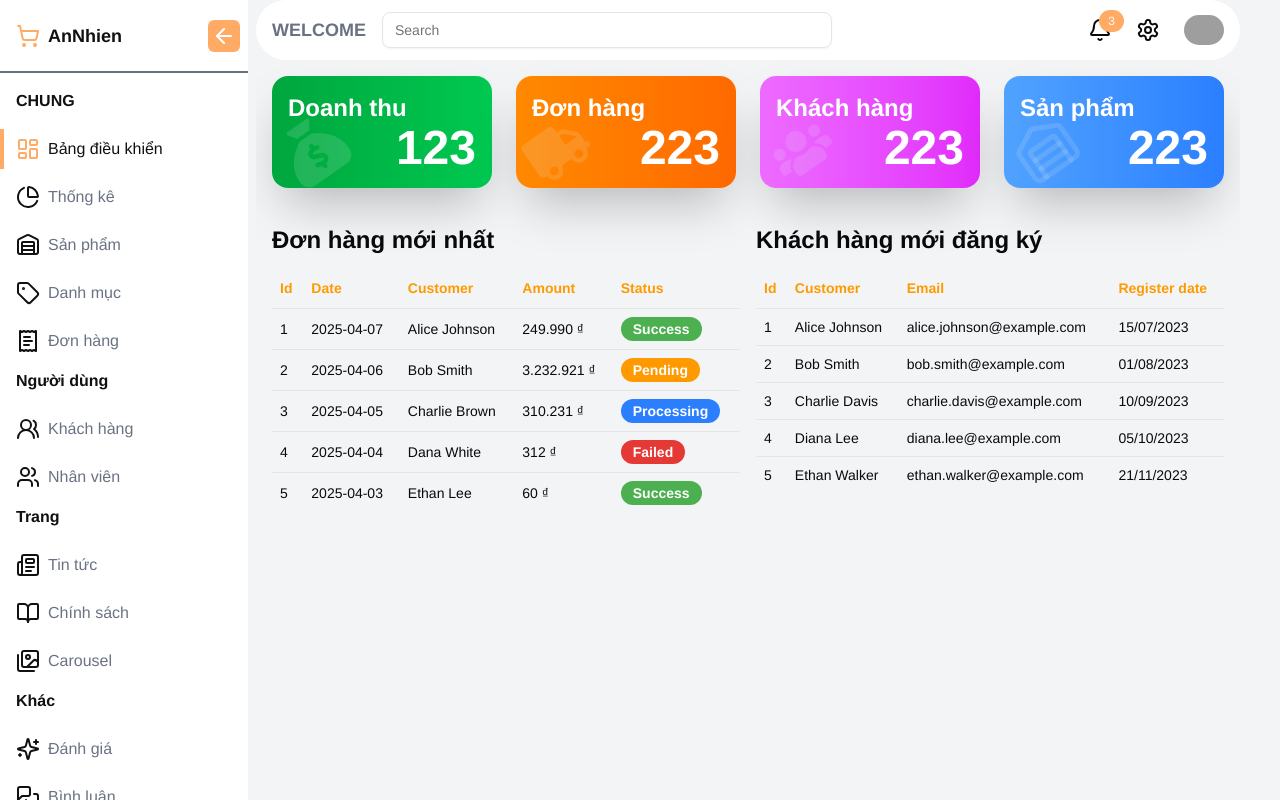
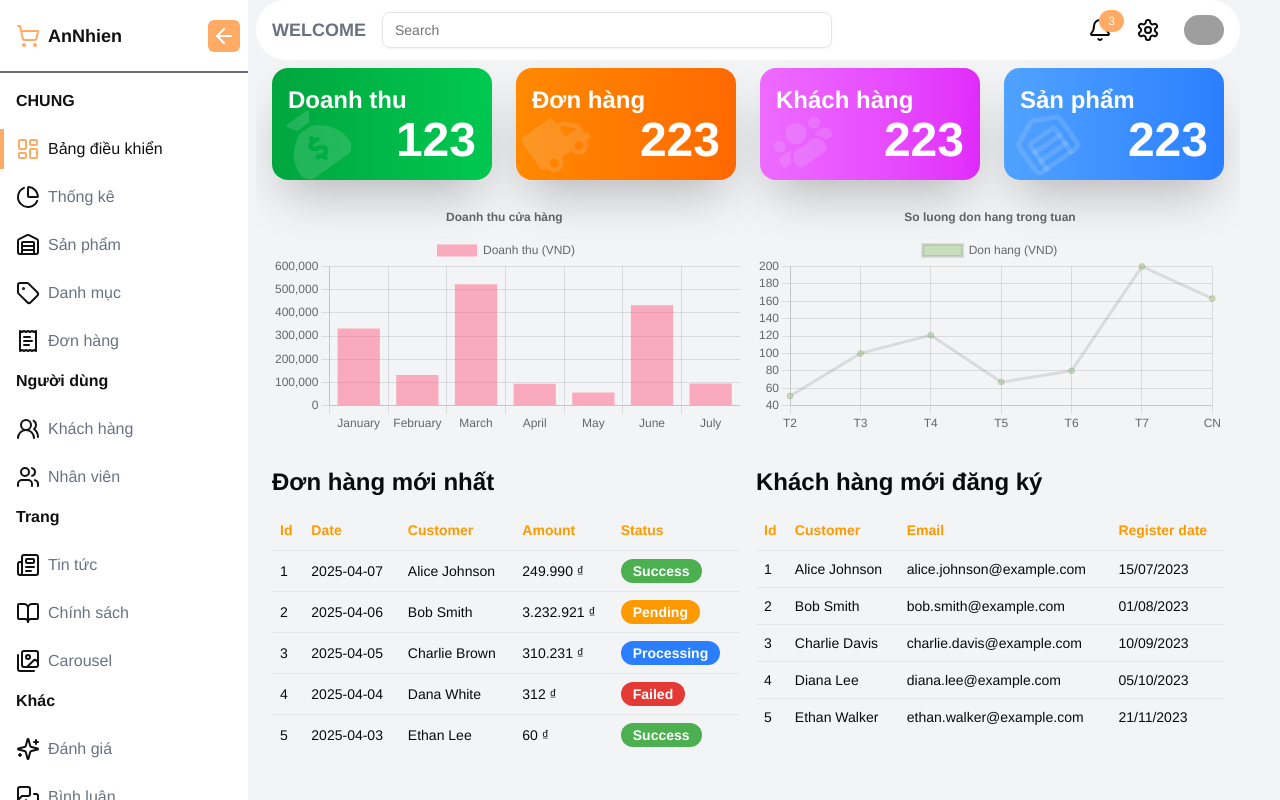
Before and after one commit to Gilgamesh-hoang/TMDT-Frontend, a React (Vite) app: page /admin/dashboard in a window 1280 px wide. Built offline with nearby package versions, Linux system fonts and the light colour scheme; grey boxes are pictures that could not be loaded.

Commit message:
create charts component for dashboard use react chart 2 lib

```diff
--- a/package.json
+++ b/package.json
@@ -21,12 +21,14 @@
     "@tanstack/react-table": "^8.21.2",
     "@types/react-redux": "^7.1.34",
     "@types/react-router-dom": "^5.3.3",
+    "chart.js": "^4.4.8",
     "class-variance-authority": "^0.7.1",
     "clsx": "^2.1.1",
     "embla-carousel-autoplay": "^8.6.0",
     "embla-carousel-react": "^8.6.0",
     "lucide-react": "^0.487.0",
     "react": "^18.2.0",
+    "react-chartjs-2": "^5.3.0",
     "react-dom": "^18.2.0",
     "react-hook-form": "^7.55.0",
     "react-icons": "^5.5.0",
--- /dev/null
+++ b/src/components/admin/dashboard/OrderChart.tsx
@@ -0,0 +1,60 @@
+import { Line } from "react-chartjs-2";
+import {
+  Chart as ChartJS,
+  CategoryScale,
+  LinearScale,
+  PointElement,
+  LineElement,
+  Title,
+  Tooltip,
+  Legend,
+} from "chart.js";
+
+ChartJS.register(
+  CategoryScale,
+  LinearScale,
+  PointElement,
+  LineElement,
+  Title,
+  Tooltip,
+  Legend,
+);
+
+export const OrderChart = () => {
+  const options = {
+    responsive: true,
+    plugins: {
+      legend: {
+        position: "top" as const,
+      },
+      title: {
+        display: true,
+        text: "So luong don hang trong tuan",
+      },
+    },
+  };
+  const labels = [
+    "T2",
+    "T3",
+    "T4",
+    "T5",
+    "T6",
+    "T7",
+    "CN",
+  ];
+  const data = {
+    labels,
+    datasets: [
+      {
+        label: "Don hang (VND)",
+        data: [51, 100, 121, 67, 80, 200, 163],
+        backgroundColor: "rgba(155, 199, 132, 0.5)",
+      },
+    ],
+  };
+  return (
+    <div>
+      <Line data={data} options={options} />
+    </div>
+  );
+};
--- /dev/null
+++ b/src/components/admin/dashboard/RevenueChart.tsx
@@ -0,0 +1,57 @@
+import { Bar } from "react-chartjs-2";
+import {
+  Chart as ChartJS,
+  Tooltip,
+  Legend,
+  CategoryScale,
+  LinearScale,
+  BarElement,
+  Title,
+} from "chart.js";
+ChartJS.register(
+  CategoryScale,
+  LinearScale,
+  BarElement,
+  Title,
+  Tooltip,
+  Legend,
+);
+
+export const RevenueChart = () => {
+  const options = {
+    responsive: true,
+    plugins: {
+      legend: {
+        position: "top" as const,
+      },
+      title: {
+        display: true,
+        text: "Doanh thu cửa hàng ",
+      },
+    },
+  };
+  const labels = [
+    "January",
+    "February",
+    "March",
+    "April",
+    "May",
+    "June",
+    "July",
+  ];
+  const data = {
+    labels,
+    datasets: [
+      {
+        label: "Doanh thu (VND)",
+        data: [332232, 132312, 523251, 94231, 56232, 432351, 95435],
+        backgroundColor: "rgba(255, 99, 132, 0.5)",
+      },
+    ],
+  };
+  return (
+    <div>
+      <Bar data={data} options={options} />
+    </div>
+  );
+};
--- a/src/pages/admin/Dashboard.tsx
+++ b/src/pages/admin/Dashboard.tsx
@@ -1,11 +1,17 @@
+import { OrderChart } from "@/components/admin/dashboard/OrderChart";
 import { RecentCustomers } from "@/components/admin/dashboard/RecentCustomers";
 import { RecentOrders } from "@/components/admin/dashboard/RecentOrders";
+import { RevenueChart } from "@/components/admin/dashboard/RevenueChart";
 import { WidgetSummaries } from "@/components/admin/dashboard/WidgetSummaries";
 
 export const Dashboard = () => {
   return (
-    <div className="p-4 w-full flex flex-col gap-y-6  h-[1000px]">
+    <div className="px-4 my-2 w-full flex flex-col gap-y-5 ">
       <WidgetSummaries />
+      <div className="grid grid-cols-2 gap-x-4">
+        <RevenueChart />
+        <OrderChart />
+      </div>
       <div className="grid grid-cols-2 gap-x-4">
         <RecentOrders />
         <RecentCustomers />
```
Also changed, not shown: 2 other files (tests, documents, lock files or other folders).
